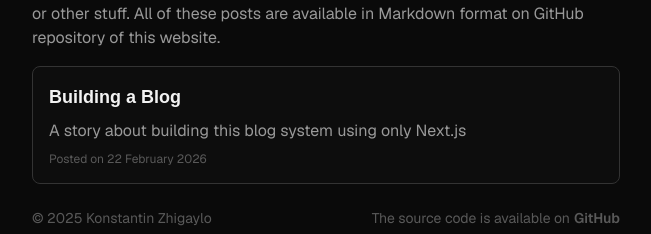
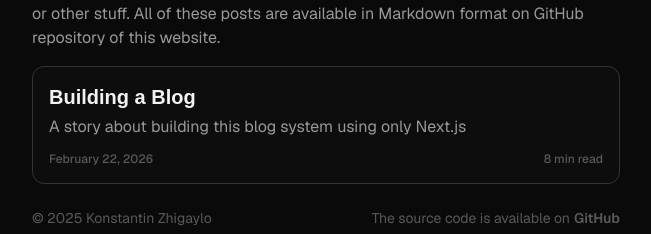
Before and after one commit to kostya-zero/homepage, a Next.js app: page /blog in a window 1280 px wide. Shown: the part 182-416 px from the top of the page, without its empty margins (314-965 px from the left). Built offline with nearby package versions, Linux system fonts and the light colour scheme; a web font is replaced by a local one.

Commit message:
refactor(blog): better style

```diff
--- a/app/blog/[slug]/page.tsx
+++ b/app/blog/[slug]/page.tsx
@@ -10,6 +10,8 @@ import { enUS } from "date-fns/locale";
 import { Metadata } from "next";
 import { notFound } from "next/navigation";
 import { use } from "react";
+import Link from "next/link";
+import { FaChevronLeft } from "react-icons/fa6";
 
 export const revalidate = 120;
 
@@ -48,13 +50,31 @@ function PostViewPage({ params }: { params: Promise<{ slug: string }> }) {
 
     return (
         <MainContent>
-            <div className="flex flex-col gap-3">
-                <Hero className="text-4xl">{meta.title}</Hero>
-                <Text>{meta.description}</Text>
-                <p className="text-sm text-neutral-500">{format(meta.date, "d MMMM yyyy", { locale: enUS })}</p>
+            <div className="flex flex-col gap-6 mt-4">
+                <Link
+                    href="/blog"
+                    className="flex items-center gap-2 text-sm text-foreground-muted hover:text-foreground transition-colors w-fit"
+                >
+                    <FaChevronLeft size={12} />
+                    Back to Blog
+                </Link>
+
+                <div className="flex flex-col gap-4">
+                    <Hero className="text-4xl md:text-5xl !mt-0">{meta.title}</Hero>
+                    <div className="flex flex-col gap-2">
+                        <p className="text-lg text-foreground-desc leading-relaxed">{meta.description}</p>
+                        <div className="flex items-center gap-3 text-sm text-foreground-muted mt-1">
+                            <span>{format(meta.date, "MMMM d, yyyy", { locale: enUS })}</span>
+                            <span>•</span>
+                            <span>{meta.readingTime}</span>
+                        </div>
+                    </div>
+                </div>
             </div>
-            <div className="bg-neutral-700 h-px w-full"></div>
-            <MDXRemote source={content} components={components} />
+            <div className="bg-border h-px w-full my-4"></div>
+            <article>
+                <MDXRemote source={content} components={components} />
+            </article>
         </MainContent>
     );
 }
--- a/app/blog/page.tsx
+++ b/app/blog/page.tsx
@@ -22,7 +22,7 @@ export default function Blog() {
                 This is a place of my thoughts. Here I am talking about my programming journey or other stuff. All of
                 these posts are available in Markdown format on GitHub repository of this website.
             </Text>
-            <ul className="gap-3 flex flex-col">
+            <ul className="gap-4 flex flex-col">
                 {posts.map((p) => (
                     <PostCard key={p.slug} meta={p} />
                 ))}
--- a/app/globals.css
+++ b/app/globals.css
@@ -50,25 +50,36 @@
 
 /* Custom Scrollbar */
 ::-webkit-scrollbar {
-    width: 8px;
-    height: 8px;
+    width: 12px;
+    height: 12px;
+    background: var(--background); /* Forces non-overlay mode */
+}
+
+::-webkit-scrollbar:horizontal {
+    height: 12px;
+}
+
+::-webkit-scrollbar:vertical {
+    width: 12px;
 }
 
 ::-webkit-scrollbar-track {
-    background: transparent;
+    background: var(--background);
+    border-radius: 0px;
 }
 
 ::-webkit-scrollbar-thumb {
-    background: var(--color-background);
-    border-radius: var(--radius-md);
+    background-color: var(--border-highlight);
+    border-radius: 6px;
+    border: 3px solid var(--background);
 }
 
 ::-webkit-scrollbar-thumb:hover {
-    background: var(--foreground);
+    background-color: var(--foreground-muted);
 }
 
 /* Firefox */
 * {
-    scrollbar-width: thin;
-    scrollbar-color: var(--muted-foreground) transparent;
+    scrollbar-width: auto;
+    scrollbar-color: var(--border-highlight) var(--background);
 }
--- a/components/blocks/code-block.tsx
+++ b/components/blocks/code-block.tsx
@@ -12,20 +12,30 @@ function CodeBlock({ filename, language, children }: Props) {
     // @ts-expect-error Props exists for children.
     const code = children!.props.children.props.children;
     return (
-        <figure className="border border-border rounded-md overflow-hidden bg-background ">
-            <div className="flex flex-row items-center gap-3 px-3 py-2 border-b border-b-border">
-                <FaCode size={16} /> <p className="text-sm">{filename}</p>
+        <figure className="my-8 border border-border rounded-xl overflow-hidden bg-background shadow-xl">
+            <div className="flex flex-row items-center justify-between px-4 py-2 bg-background-highlight/50 border-b border-b-border">
+                <div className="flex items-center gap-2">
+                    <FaCode size={14} className="text-foreground-muted" />
+                    <span className="text-xs font-mono text-foreground-desc">{filename}</span>
+                </div>
+                <span className="text-[10px] uppercase text-foreground-muted font-bold">{language}</span>
             </div>
-            <code className="bg-page-background overflow-x-scroll ">
+            <div className="bg-page-background overflow-x-auto">
                 <SyntaxHighlighter
                     style={zenburn}
                     language={language}
-                    customStyle={{ background: "#0a0a0a" }}
-                    codeTagProps={{ className: "font-mono text-sm bg-page-background prose" }}
+                    customStyle={{
+                        background: "transparent",
+                        padding: "1.25rem",
+                        fontSize: "0.875rem",
+                        lineHeight: "1.6",
+                        margin: 0,
+                    }}
+                    codeTagProps={{ className: "font-mono bg-transparent inline-block min-w-full" }}
                 >
                     {code}
                 </SyntaxHighlighter>
-            </code>
+            </div>
         </figure>
     );
 }
--- a/components/mdx-components.tsx
+++ b/components/mdx-components.tsx
@@ -12,13 +12,38 @@ const HoverLink = ({ children, href }: { children: React.ReactNode; href: string
 };
 
 export const components = {
-    h1: ({ children }) => <h1 className="text-3xl font-bold text-white">{children}</h1>,
-    h2: ({ children }) => <h1 className="text-2xl font-bold text-white">{children}</h1>,
-    h3: ({ children }) => <h1 className="text-xl font-bold text-white">{children}</h1>,
-    p: ({ children }) => <p className="text-foreground leading-[26px]">{children}</p>,
-    strong: ({ children }) => <strong className="font-semibold text-foreground-bold">{children}</strong>,
+    h1: ({ children }) => (
+        <h1 className="text-3xl font-bold text-custom-white mt-10 mb-4 font-funnel leading-tight">{children}</h1>
+    ),
+    h2: ({ children }) => (
+        <h2 className="text-2xl font-bold text-custom-white mt-8 mb-3 font-funnel leading-tight">{children}</h2>
+    ),
+    h3: ({ children }) => (
+        <h3 className="text-xl font-bold text-custom-white mt-6 mb-2 font-funnel leading-tight">{children}</h3>
+    ),
+    p: ({ children }) => <p className="text-foreground leading-relaxed mb-5 text-[16px]">{children}</p>,
+    strong: ({ children }) => <strong className="font-bold text-foreground-bold">{children}</strong>,
     code: ({ children }) => (
-        <code className="bg-background border text-sm border-border rounded-md px-1">{children}</code>
+        <code className="bg-background-highlight border text-sm border-border rounded px-1.5 py-0.5 text-foreground-bold font-mono">
+            {children}
+        </code>
+    ),
+    ul: ({ children }) => <ul className="list-disc list-outside mb-5 ml-5 space-y-2 text-foreground">{children}</ul>,
+    ol: ({ children }) => <ol className="list-decimal list-outside mb-5 ml-5 space-y-2 text-foreground">{children}</ol>,
+    li: ({ children }) => <li className="pl-1">{children}</li>,
+    blockquote: ({ children }) => (
+        <blockquote className="border-l-4 border-border-highlight pl-4 italic my-8 text-foreground-desc bg-background-highlight/30 py-4 rounded-r-lg">
+            {children}
+        </blockquote>
+    ),
+    hr: () => <hr className="my-10 border-border" />,
+    a: ({ children, href }) => (
+        <Link
+            href={href!}
+            className="text-foreground-bold underline underline-offset-4 decoration-border-highlight hover:decoration-foreground-bold transition-all"
+        >
+            {children}
+        </Link>
     ),
     CodeBlock,
     HoverLink,
--- a/components/post-card.tsx
+++ b/components/post-card.tsx
@@ -8,14 +8,24 @@ function PostCard({ meta }: { meta: PostMeta }) {
         <li>
             <Link
                 href={`/blog/${meta.slug}`}
-                className="flex flex-col gap-2 bg-background border border-border hover:bg-background-highlight hover:border-border-highlight duration-200 transition-colors select-none cursor-pointer p-4 rounded-lg"
+                className="group flex flex-col gap-1 bg-background border border-border hover:bg-background-highlight hover:border-border-highlight duration-300 transition-all select-none cursor-pointer p-4 rounded-xl active:scale-[0.98]"
             >
-                <p className="text-lg text-custom-white font-bold font-funnel">{meta.title}</p>
-                <p className="text-md text-foreground-desc">{meta.description}</p>
+                <div className="flex justify-between items-start gap-4">
+                    <p className="text-xl text-custom-white font-bold font-funnel group-hover:text-white transition-colors">
+                        {meta.title}
+                    </p>
+                </div>
+                <p className="text-md text-foreground-desc ">{meta.description}</p>
 
-                <p className="text-foreground-muted text-xs">
-                    Posted on {format(meta.date, "d MMMM yyyy", { locale: enUS })}
-                </p>
+                <div className="flex items-center gap-2 mt-2 justify-between">
+                    <p className="text-foreground-muted text-xs font-medium">
+                        {format(meta.date, "MMMM d, yyyy", { locale: enUS })}
+                    </p>
+
+                    {meta.readingTime && (
+                        <span className="text-foreground-muted text-xs font-medium">{meta.readingTime}</span>
+                    )}
+                </div>
             </Link>
         </li>
     );
--- a/lib/posts.ts
+++ b/lib/posts.ts
@@ -21,19 +21,27 @@ function assertSafeSlug(slug: string) {
     return resolved;
 }
 
+function calculateReadingTime(content: string): string {
+    const wordsPerMinute = 200;
+    const words = content.trim().split(/\s+/).length;
+    const minutes = Math.ceil(words / wordsPerMinute);
+    return `${minutes} min read`;
+}
+
 function getAllPosts(): PostMeta[] {
     const files = fs.readdirSync(POSTS_DIR).filter((f) => f.endsWith(".mdx"));
 
     const posts = files.map((f) => {
         const slug = f.replace(/\.mdx$/, "");
         const raw = fs.readFileSync(path.join(POSTS_DIR, f), "utf8");
-        const { data } = matter(raw);
+        const { data, content } = matter(raw);
 
         return {
             slug,
             title: String(data.title ?? slug),
             date: String(data.date ?? ""),
             description: String(data.description ?? ""),
+            readingTime: calculateReadingTime(content),
         };
     });
 
@@ -45,7 +53,7 @@ function getPostBySlug(slug: string) {
     const safePath = assertSafeSlug(slug);
     const raw = fs.readFileSync(safePath, "utf8");
     const { data, content } = matter(raw);
-    return { meta: { slug, ...data } as PostMeta, content };
+    return { meta: { slug, readingTime: calculateReadingTime(content), ...data } as PostMeta, content };
 }
 
 export { getAllPosts, getPostBySlug };
--- a/lib/types/post.types.ts
+++ b/lib/types/post.types.ts
@@ -3,6 +3,7 @@ type PostMeta = {
     title: string;
     description: string;
     date: string;
+    readingTime?: string;
 };
 
 export { type PostMeta };
```
Also changed, not shown: posts/building-blog.mdx (+1 -1 lines), 1 other file (tests, documents, lock files or other folders).
